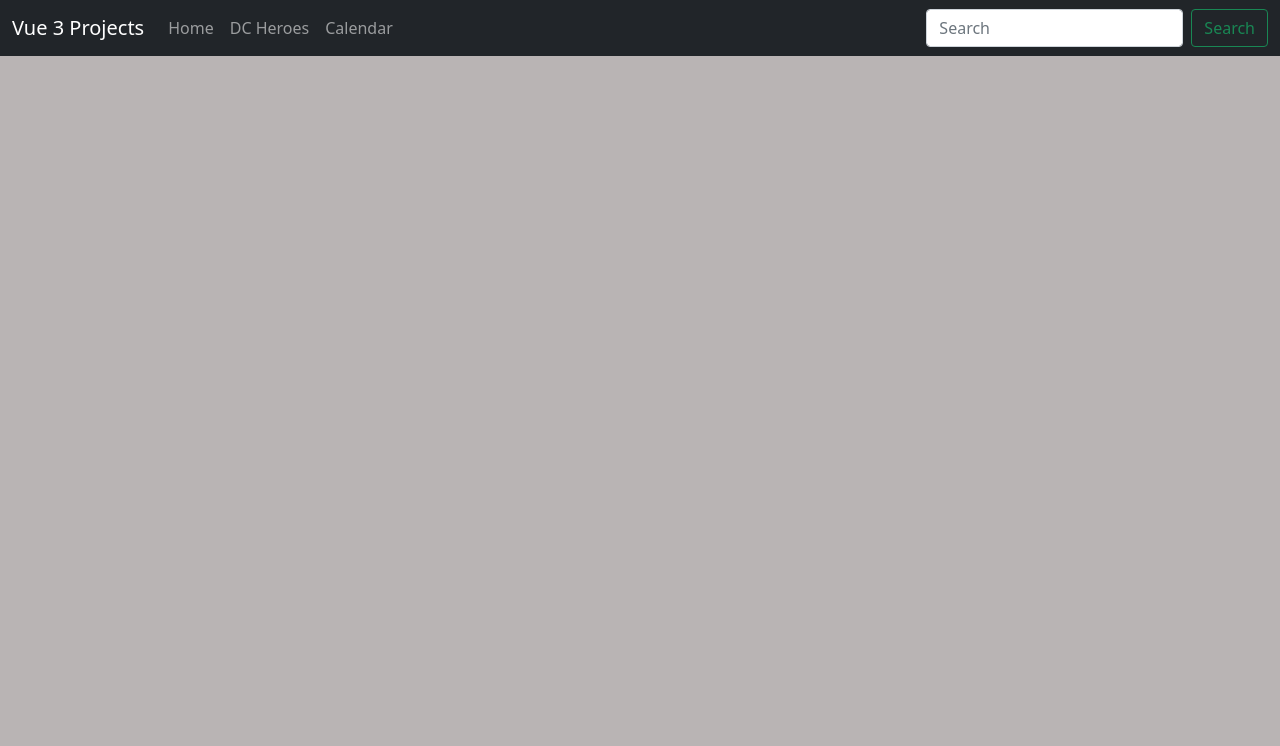
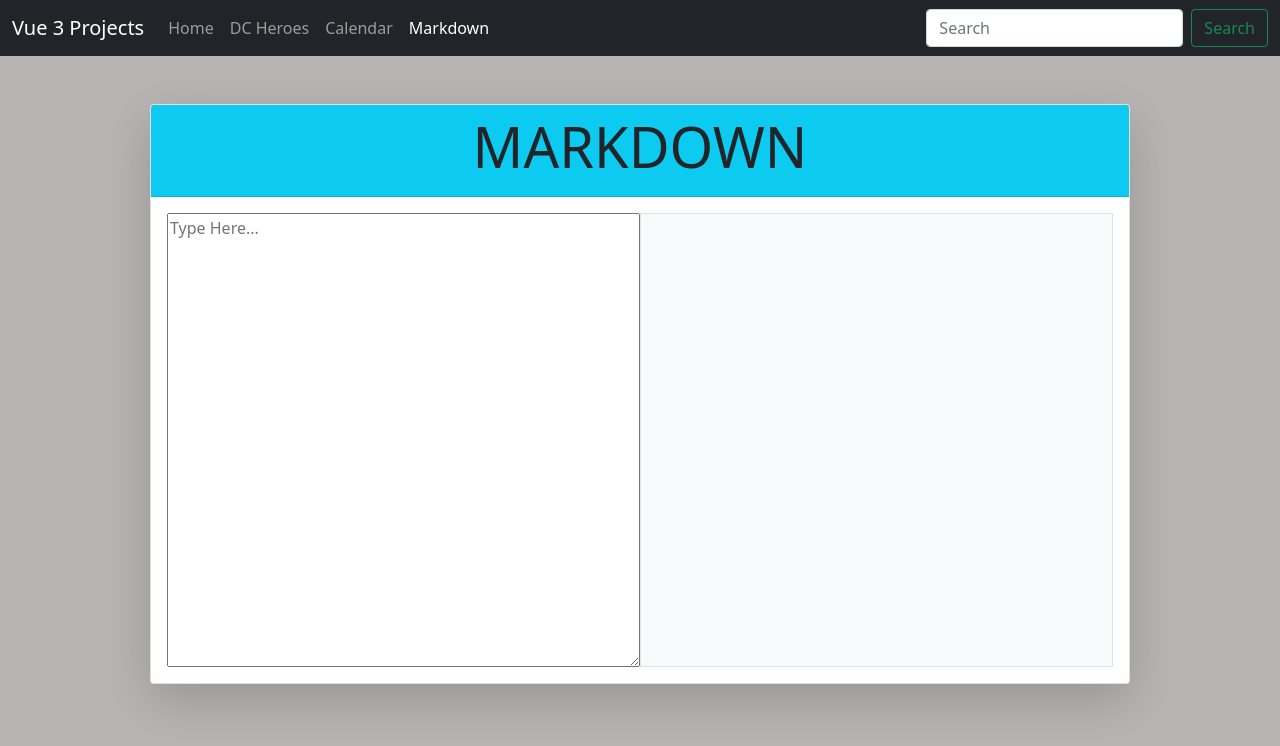
Before and after one commit to himanshu4712/vue-projects, a Vue app: page /markdown in a window 1280 px wide. Shown: the top 746 px of the page. Built offline with nearby package versions, Linux system fonts and the light colour scheme; a web font is replaced by a local one.

Commit message:
Markdown completed

```diff
--- a/package.json
+++ b/package.json
@@ -8,6 +8,7 @@
   },
   "dependencies": {
     "bootstrap": "^5.1.3",
+    "dompurify": "^2.3.6",
     "vue": "^3.2.31",
     "vue-router": "^4.0.12"
   },
--- a/src/components/Navbar.vue
+++ b/src/components/Navbar.vue
@@ -15,14 +15,13 @@
       </button>
       <div class="collapse navbar-collapse" id="navbarSupportedContent">
         <ul class="navbar-nav me-auto mb-2 mb-lg-0">
-          <li class="nav-item">
-            <router-link to="/" class="nav-link" :class="$route.name === 'home' ? 'active' : ''">Home</router-link>
-          </li>
-          <li class="nav-item">
-            <router-link to="/dc-heroes" class="nav-link" :class="$route.name === 'dcHeroes' ? 'active' : ''">DC Heroes</router-link>
-          </li>
-          <li class="nav-item">
-            <router-link to="/calendar" class="nav-link" :class="$route.name === 'calendar' ? 'active' : ''">Calendar</router-link>
+          <li v-for="link in linksList" :key="link" class="nav-item">
+            <router-link
+              :to="link.to"
+              class="nav-link"
+              :class="$route.name === link.name ? 'active' : ''"
+              >{{ link.title }}
+            </router-link>
           </li>
         </ul>
         <form class="d-flex">
@@ -40,20 +39,29 @@
 </template>
 
 <script>
-export default {};
+export default {
+  name: "Navbar",
+  data() {
+    return {
+      linksList: [
+        {title: "Home", to: "/", name: "home"},
+        {title: "DC Heroes", to: "/dc-heroes", name: "dcHeroes"},
+        {title: "Calendar", to: "/calendar", name: "calendar"},
+        {title: "Markdown", to: "/markdown", name: "markdown"},
+      ],
+    };
+  },
+};
 </script>
 
 <style scoped>
 /* @import "~bootstrap/dist/css/bootstrap.css"; */
-.btn:focus, a:focus
-{
+.btn:focus,
+a:focus {
   outline: none;
 }
 
-
-
-input:focus
-{
+input:focus {
   outline: none !important;
   box-shadow: none;
 }
--- a/src/router/index.js
+++ b/src/router/index.js
@@ -2,6 +2,7 @@ import { createRouter, createWebHistory } from 'vue-router'
 import HomeView from '../views/HomeView.vue'
 import DCHeroes from '../views/DCHeroes.vue'
 import Calendar from '../views/Calendar.vue'
+import Markdown from '../views/Markdown.vue'
 
 const router = createRouter({
   history: createWebHistory(import.meta.env.BASE_URL),
@@ -26,7 +27,15 @@ const router = createRouter({
       // this generates a separate chunk (About.[hash].js) for this route
       // which is lazy-loaded when the route is visited.
       component: Calendar
-    }
+    },
+    {
+      path: '/markdown',
+      name: 'markdown',
+      // route level code-splitting
+      // this generates a separate chunk (About.[hash].js) for this route
+      // which is lazy-loaded when the route is visited.
+      component: Markdown
+    },
   ]
 })
 
--- /dev/null
+++ b/src/utilities/mixins/debounce.js
@@ -0,0 +1,13 @@
+export default {
+    data() {
+        return {
+            timeout: "",
+        }
+    },
+    methods: {
+        debounce(func, wait = 1000) {
+            clearTimeout(this.timeout);
+            this.timeout = setTimeout(func, wait);
+        },
+    },
+};
--- a/src/views/HomeView.vue
+++ b/src/views/HomeView.vue
@@ -1,14 +1,21 @@
 <template>
-  <main>
-
-  </main>
+  <div class="container">
+     <h2 class="card-title text-center display-4">
+        {{ title.toUpperCase() }}
+      </h2>
+  </div>
 </template>
 
 <script>
 
 export default {
   name:"HomeView",
-  components: {}
+  components: {},
+  data() {
+    return {
+      title: "Welcome to Vue 3 Projects",
+    }
+  }
 };
 </script>
 
--- /dev/null
+++ b/src/views/Markdown.vue
@@ -0,0 +1,67 @@
+<template>
+  <div class="container">
+    <div class="card mx-auto mt-5 shadow-lg card-dimension">
+      <div class="card-header bg-info">
+        <h2 class="card-title text-center display-4">
+          {{ title.toUpperCase() }}
+        </h2>
+      </div>
+
+      <div class="card-body">
+        <div class="d-flex h-100">
+          <div class="w-50 border-sm">
+            <textarea
+              class="w-100 h-100"
+              v-bind:value="text"
+              @input="(event) => {updateText(event)}"
+              placeholder="Type Here..."
+            ></textarea>
+          </div>
+          <div class="w-50 border bg-light">{{ markedText }}</div>
+        </div>
+      </div>
+    </div>
+  </div>
+</template>
+
+<script>
+import { marked } from "marked";
+import DOMPurify from "dompurify";
+import debounce from "../utilities/mixins/debounce";
+export default {
+  name: "Markdown",
+  mixins: [debounce],
+  data() {
+    return {
+      title: "Markdown",
+      text: "",
+    };
+  },
+  methods: {
+    updateText(e) {
+        const func = () => this.text = e.target.value;
+        this.debounce(func, 500);
+    },
+  },
+  computed: {
+    markedText() {
+      return DOMPurify.sanitize(marked(this.text));
+    },
+  },
+};
+</script>
+
+<style scoped>
+.card-dimension {
+  width: 980px;
+  height: 580px;
+}
+
+.inner-card-body {
+  height: 100%;
+}
+
+textarea {
+  height: 100%;
+}
+</style>
```
Also changed, not shown: 1 other file (tests, documents, lock files or other folders).
